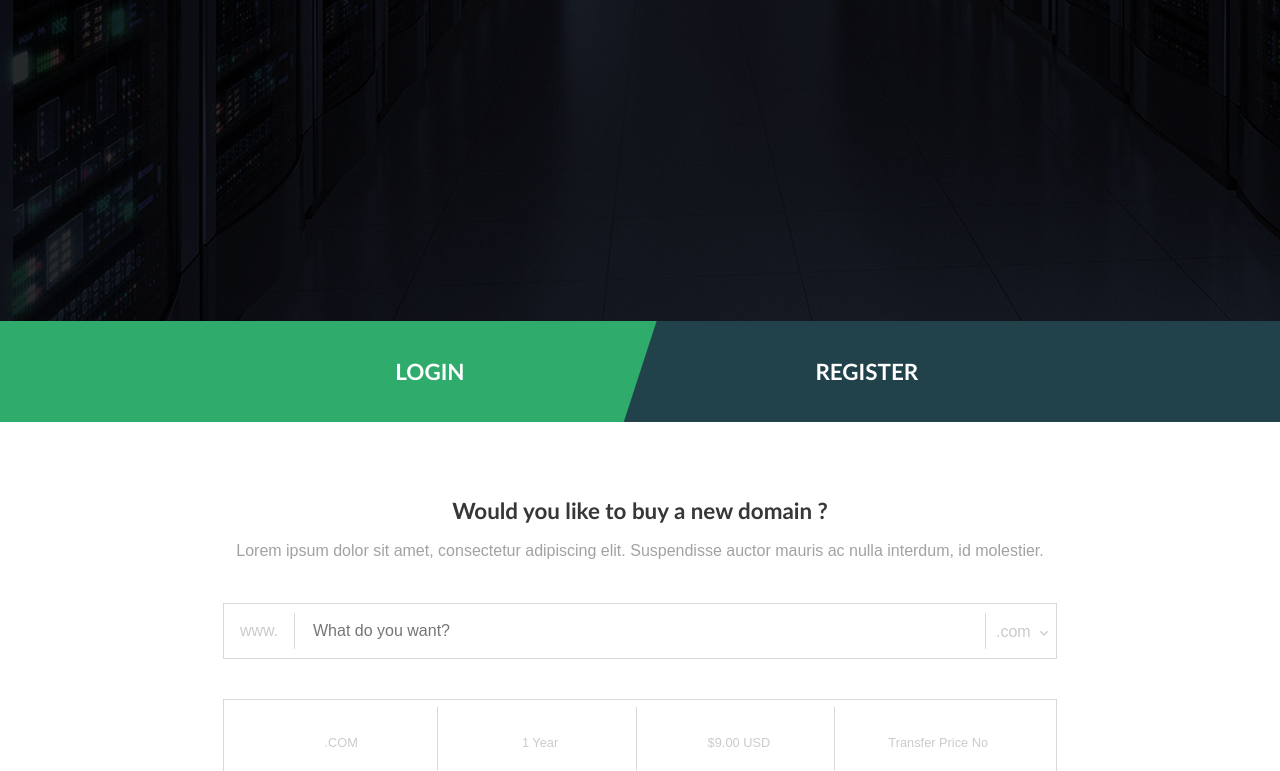
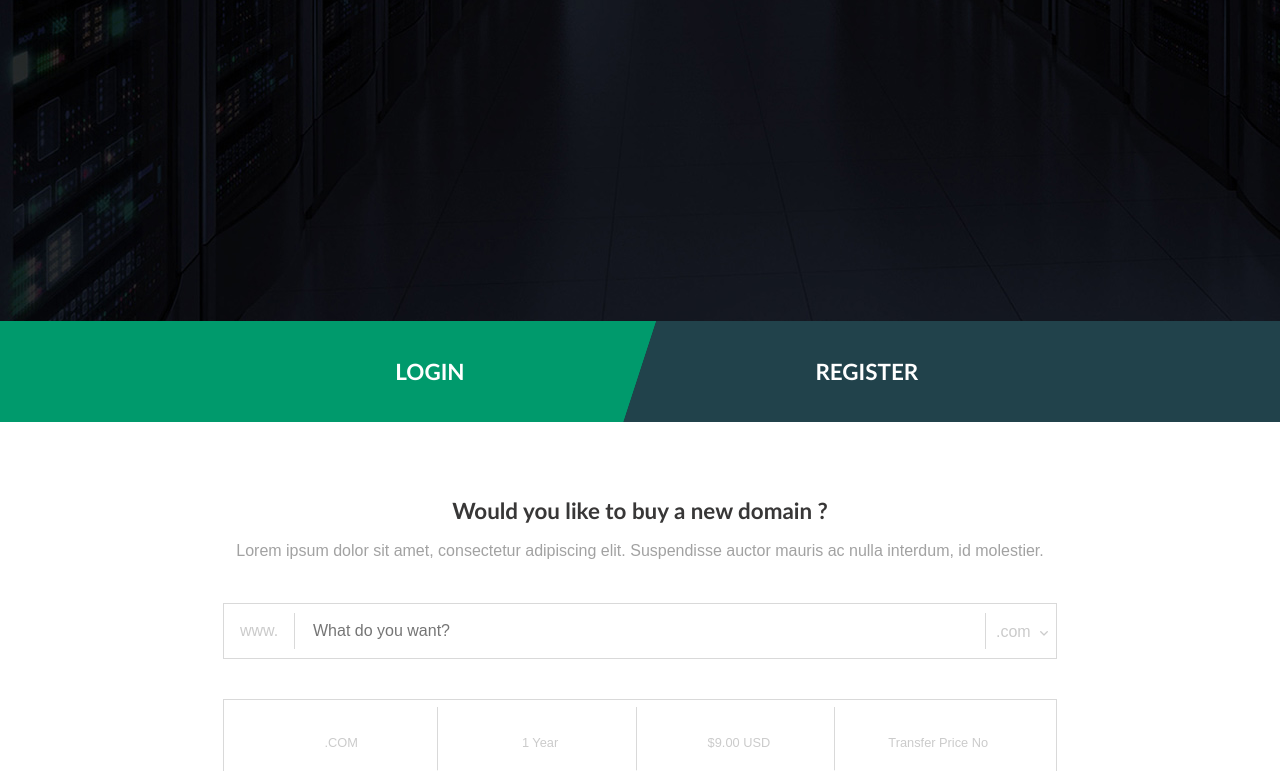
Before and after one commit to igor-provotorov/markup-2018q3, a plain HTML site: page index.html in a window 1280 px wide. In both pictures the pointer is over the link "LOGIN". Shown: the part 641-1412 px from the top of the page. Drawn offline with Linux system fonts and the light colour scheme; a web font is replaced by a local one.

Commit message:
style: change hover effect in login/password side

```diff
--- a/css/style.css
+++ b/css/style.css
@@ -157,7 +157,7 @@ nav a:hover {
 .member {
   width: 100%;
   height: 101px;
-  background-color: #21424b;
+  /*background-color: #21424b;*/
   margin: 0;
 }
 
@@ -168,6 +168,7 @@ nav a:hover {
   clip-path: polygon(0 0, 100% 0, 95% 100%, 0 100%, 0 0);
   margin-right: -1.3%;
   transition: background-color .2s;
+  background-color: #2fab6c;
 }
 
 .member :nth-child(2) {
@@ -177,6 +178,7 @@ nav a:hover {
   margin-left: -1.3%;
   clip-path: polygon(5% 0, 100% 0, 100% 100%, 0 100%, 5% 0);
   transition: background-color .2s;
+  background-color: #21424b;
 }
 
 .member a {
@@ -190,8 +192,13 @@ nav a:hover {
   float: left;
 }
 
-.member a:hover {
-  background-color: #2fab6c;
+.member :nth-child(1):hover {
+  background-color: #009a6c;
+  transition: background-color .2s;
+}
+
+.member :nth-child(2):hover {
+  background-color: #00424b;
   transition: background-color .2s;
 }
 
```
